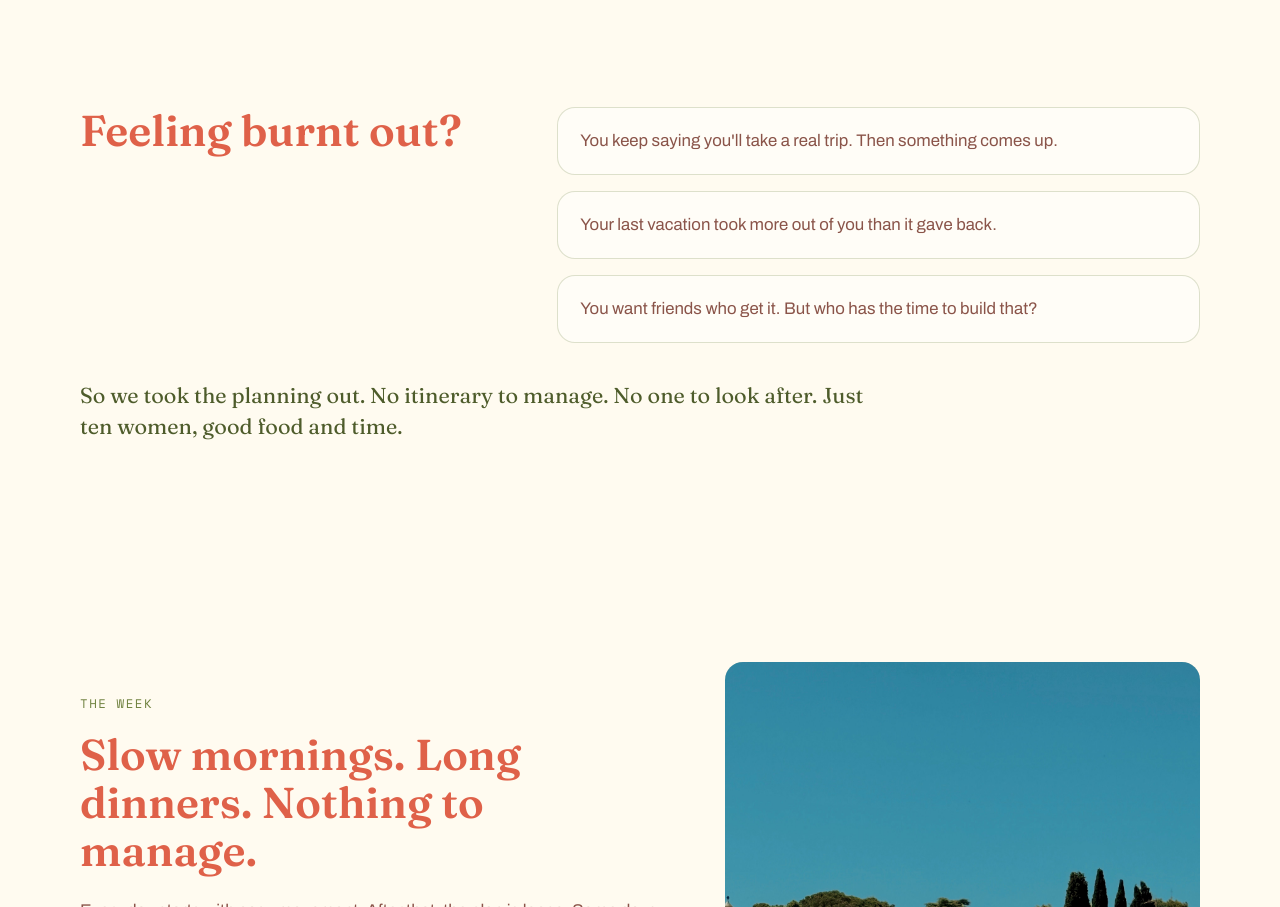
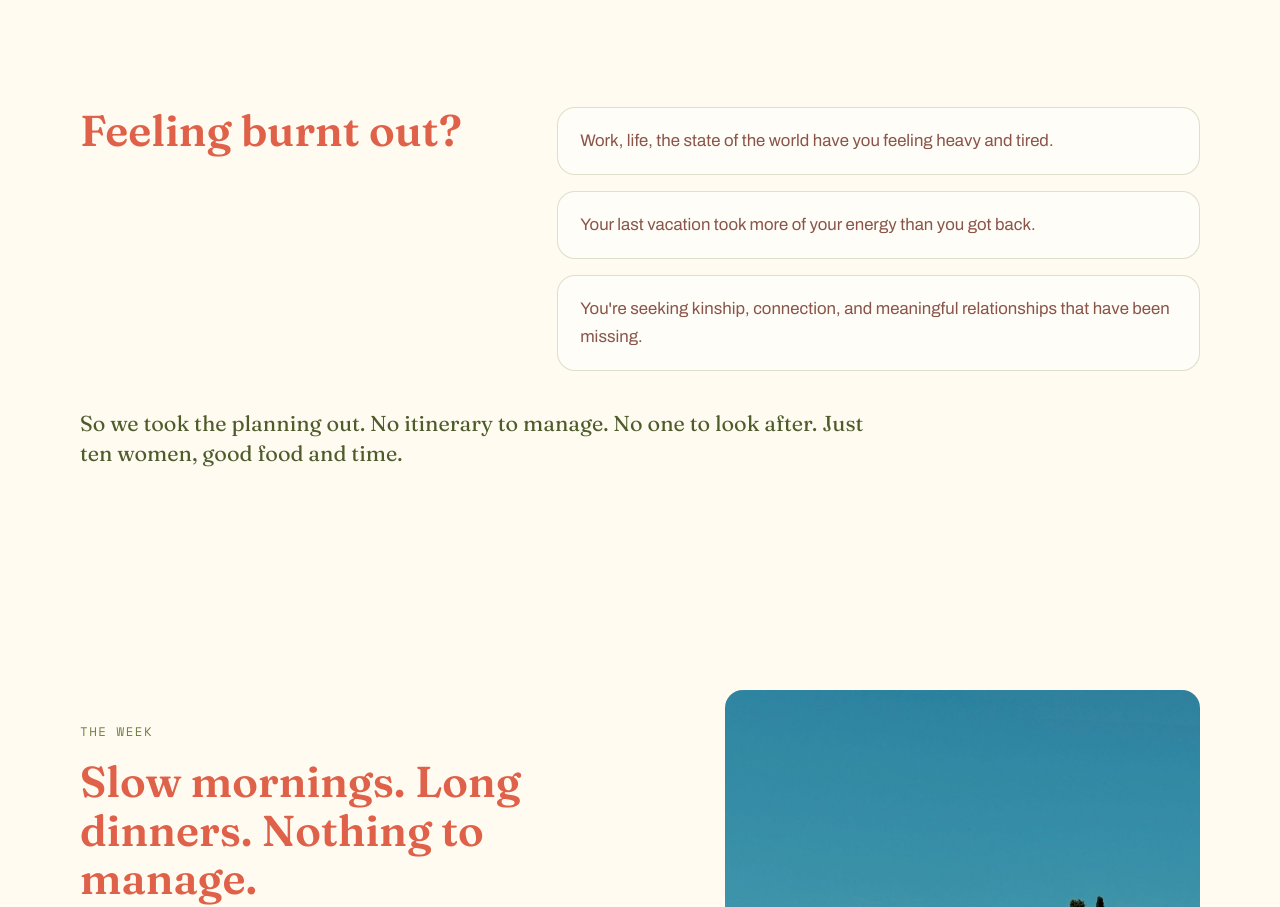
Before and after one commit to MPRCircle/theitalianreset2027, a plain HTML site: page index.html in a window 1280 px wide. Shown: the part 1010-1917 px from the top of the page. Drawn offline with nearby package versions, Linux system fonts and the light colour scheme.

Commit message:
Revise burnout descriptions in index.html

```diff
--- a/index.html
+++ b/index.html
@@ -114,9 +114,9 @@
       <div class="familiar-grid">
         <h2>Feeling burnt out?</h2>
         <ul class="familiar-list">
-          <li>You keep saying you'll take a real trip. Then something comes up.</li>
-          <li>Your last vacation took more out of you than it gave back.</li>
-          <li>You want friends who get it. But who has the time to build that?</li>
+          <li>Work, life, the state of the world have you feeling heavy and tired.</li>
+          <li>Your last vacation took more of your energy than you got back.</li>
+          <li> You're seeking kinship, connection, and meaningful relationships that have been missing.</li>
         </ul>
       </div>
       <p class="familiar-close">So we took the planning out. No itinerary to manage. No one to look after. Just ten women, good food and time.</p>
```
